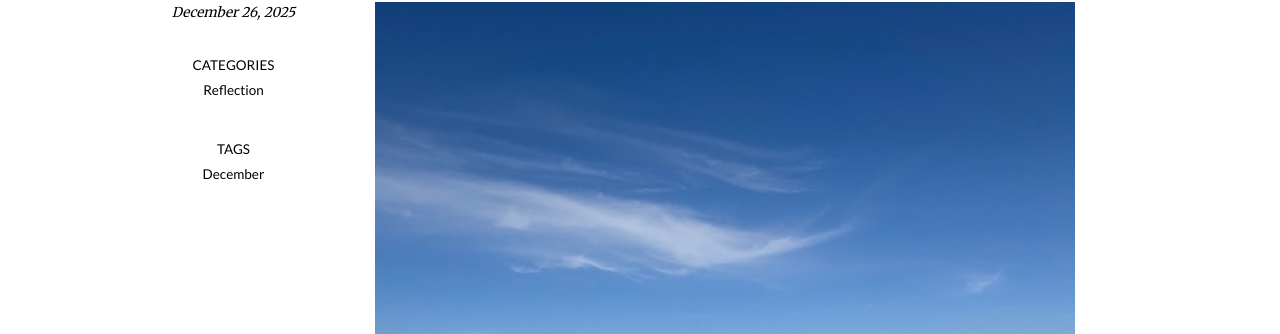
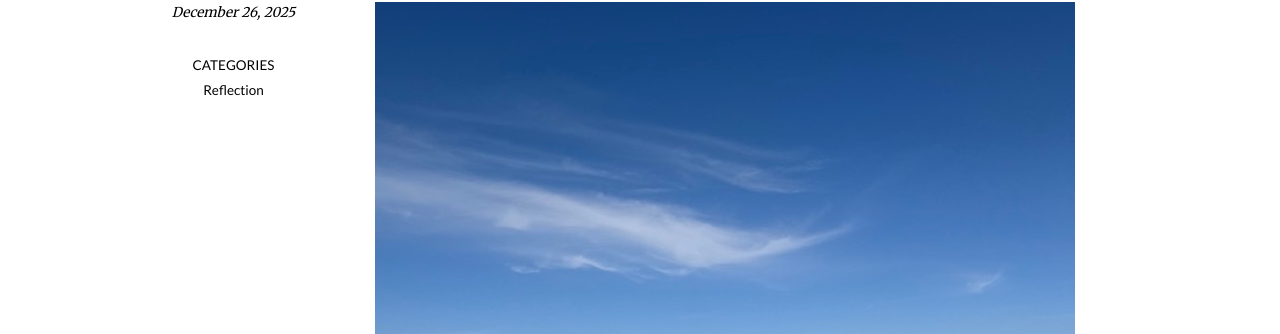
Before and after one commit to susangfink/site, a Jekyll site: the page built from _posts/2025-12-26-welcome.md, in a window 1280 px wide. Shown: the part 466-800 px from the top of the page. Built offline with Jekyll 4.4.1, drawn with Linux system fonts in a browser that asks for light colours; nearby versions of some CDN libraries; our own code applies the rules of GitHub Pages for plain Markdown files.

Commit message:
Update 2025-12-26-welcome.md

```diff
--- a/_posts/2025-12-26-welcome.md
+++ b/_posts/2025-12-26-welcome.md
@@ -2,8 +2,6 @@
 title: Welcome
 categories:
 - Reflection
-tags:
-- December
 ---
 
 ![Susan Fink Hike](/images/SusanGFink-hike-welcome.jpeg)
```
